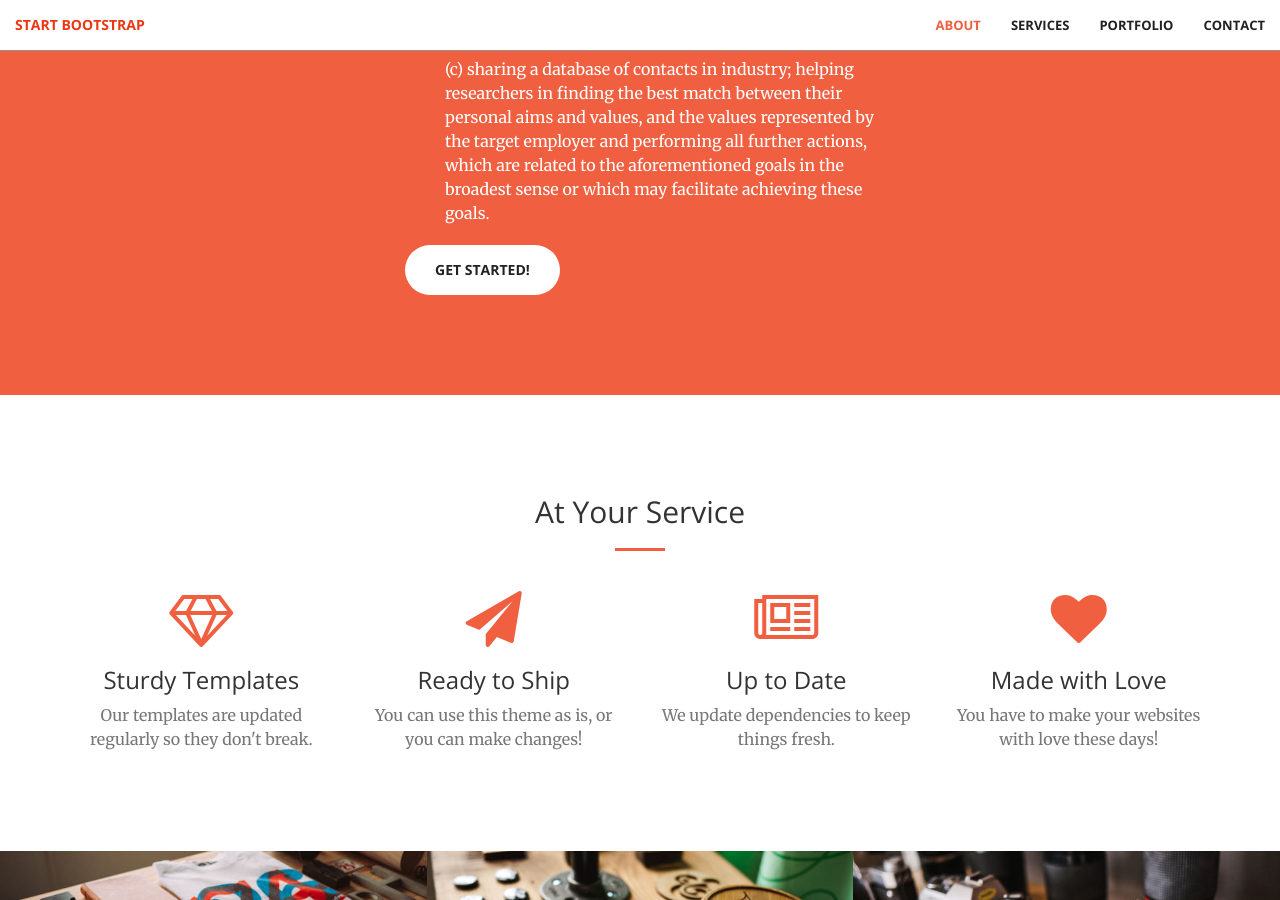
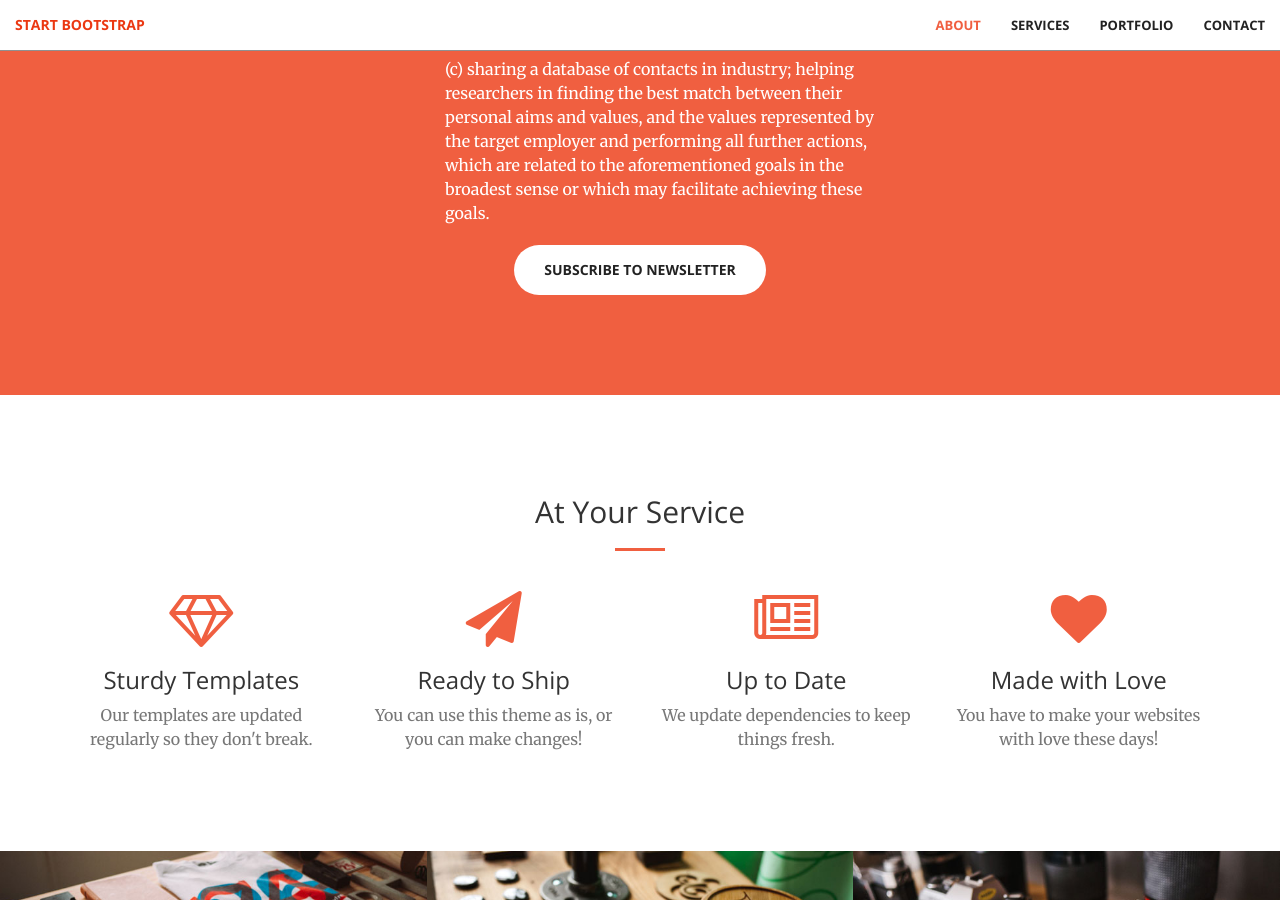
Before and after one commit to stichting-solaris/stichting-solaris.github.io, a Jekyll site: the page built from index.html, in a window 1280 px wide and 900 px high, scrolled down 2603 px. Built offline with Jekyll 4.4.1, drawn with Linux system fonts in a browser that asks for light colours.

Commit message:
Update call-to-action.html

```diff
--- a/_includes/call-to-action.html
+++ b/_includes/call-to-action.html
@@ -55,7 +55,9 @@
                     sense or which may facilitate achieving these goals.</p>
 
                 </p>
-                <a href="#" class="btn btn-default btn-xl">Get Started!</a>
+
+                <div class="col-lg-8 col-lg-offset-2 text-center">
+                <a href="#" class="btn btn-default btn-xl">Subscribe to newsletter</a>
             </div>
         </div>
     </div>
```
